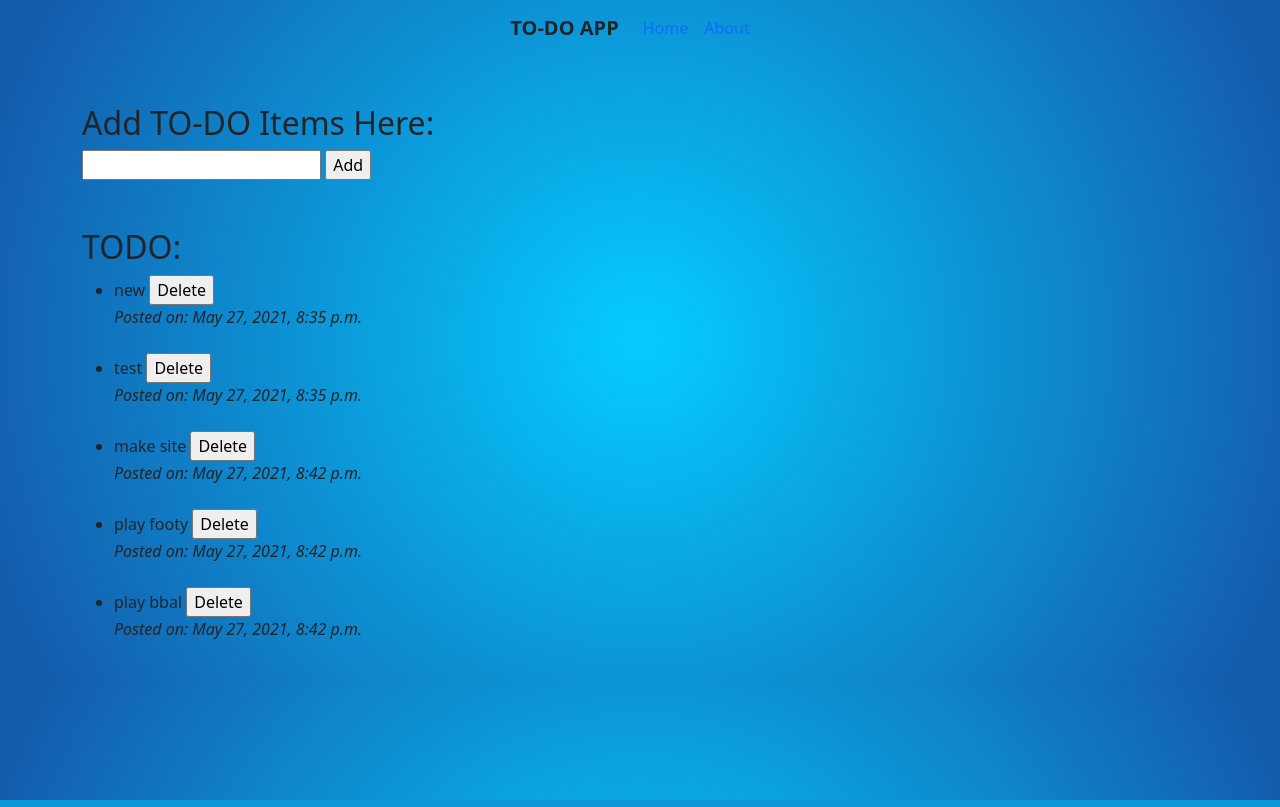
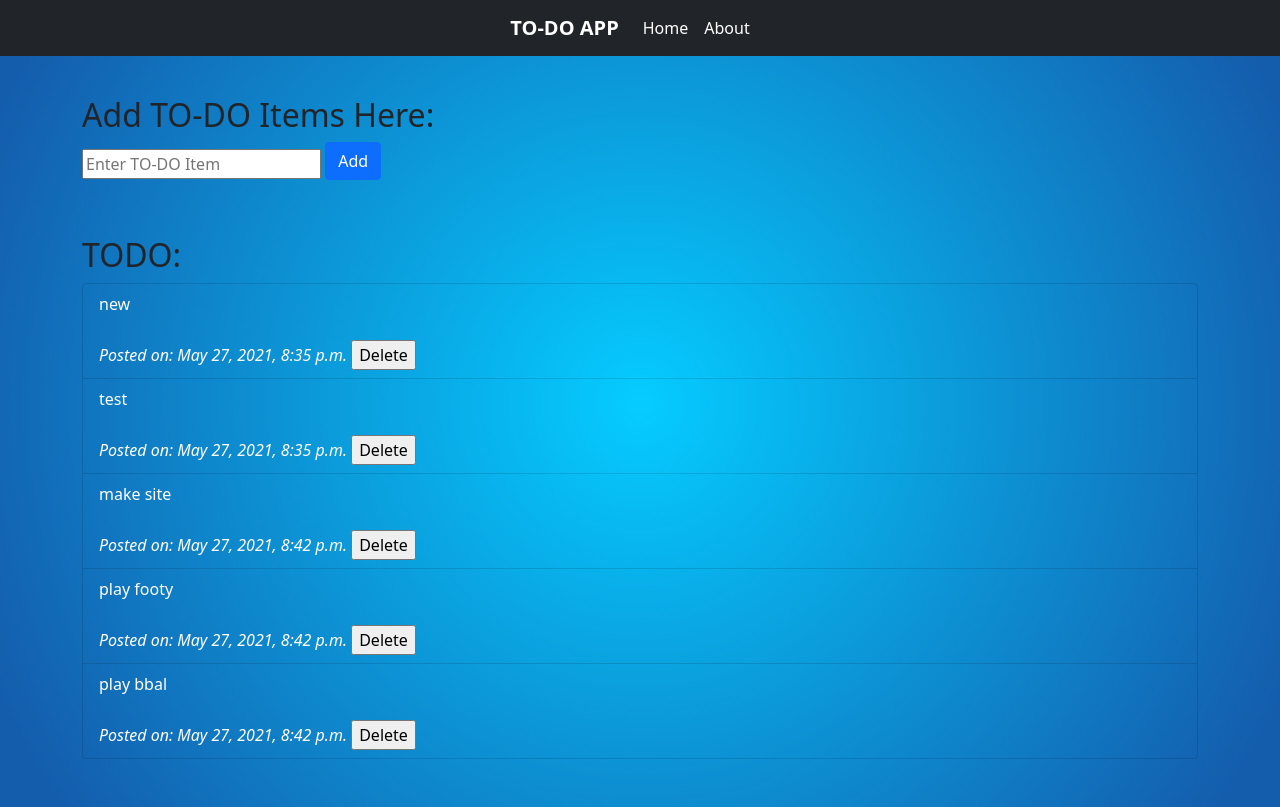
Before and after one commit to Oz2308/TODO-Webapp, a Django app: page /home/ in a window 1280 px wide. Run offline with Django 3.2, Linux system fonts and the light colour scheme; data comes from the database, SQL or seed files in the repository; both versions use the stored data as it was after the commit.

Commit message:
Minor Changes to Home
Change to list group bg & Add button

```diff
--- a/todo_app/templates/todo/base.html
+++ b/todo_app/templates/todo/base.html
@@ -21,7 +21,7 @@
 
 <body>
     <div class="container">
-        <nav class="navbar navbar transparent navbar-expand-lg">
+        <nav class="navbar fixed-top navbar-dark bg-dark navbar-expand-lg">
             <div class="container nav justify-content-center">
               <button class="navbar-toggler" type="button" data-bs-toggle="collapse" data-bs-target="#navbarNav" aria-controls="navbarNav" aria-expanded="false" aria-label="Toggle navigation">
                 <span class="navbar-toggler-icon"></span>
@@ -41,7 +41,10 @@
               </div>
             </div>
         </nav>
+
+        <br></br>
         {% block content %} {% endblock %}
+        <br></br>
     </div>
 
     <!-- Option 1: Bootstrap Bundle with Popper -->
--- a/todo_app/templates/todo/home.html
+++ b/todo_app/templates/todo/home.html
@@ -10,26 +10,24 @@
 
     <h2>Add TO-DO Items Here:</h2>
     <form action="/home/" method="post">{% csrf_token %}
-        <input  type="text" name="content"/>
-        <input  type="submit" value="Add"/>
-
+        <input  type="text" name="content" class="form-group mb-2" placeholder="Enter TO-DO Item"/>
+        <button type="submit" class="btn btn-primary mb-2">Add</button>
     </form>
 
     <br></br>
 
     <h2>TODO:</h2>
-    <ul>
+    <ul class="list-group">
         {% for todoitem in all_items %}
-        <li>{{ todoitem.item }}
+        <li class="list-group-item bg-transparent" style="color:white">{{ todoitem.item }}
+            <br></br>
+            <em>Posted on: {{ todoitem.date_posted }}</em>
             <form action="/deletetodo/{{todoitem.id}}/"
             style="display: inline;"
             method="post">{% csrf_token %}
                 <input  type="submit" value="Delete"/>
-
             </form>
         </li>
-        <em>Posted on: {{ todoitem.date_posted }}</em>
-        <br></br>
         {% endfor %}
     </ul>
 </body>
```
Also changed, not shown: todo_app/db.sqlite3.
